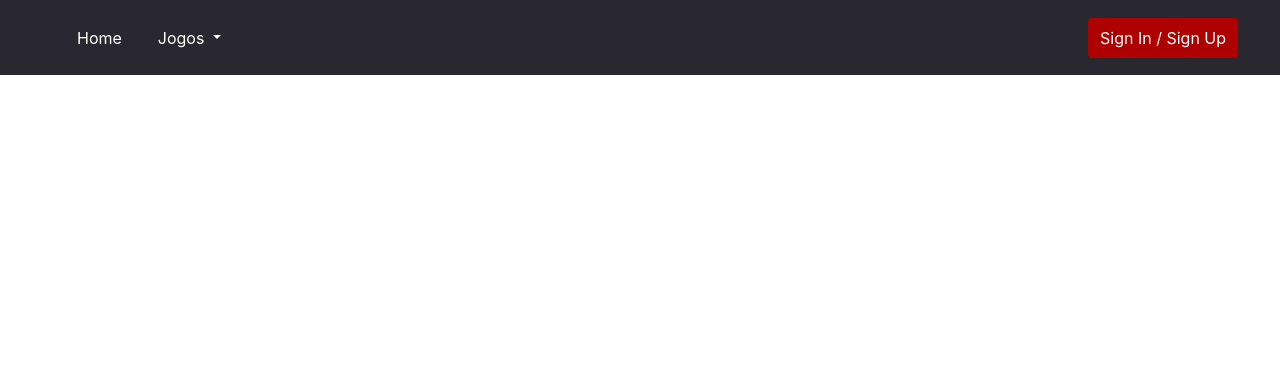
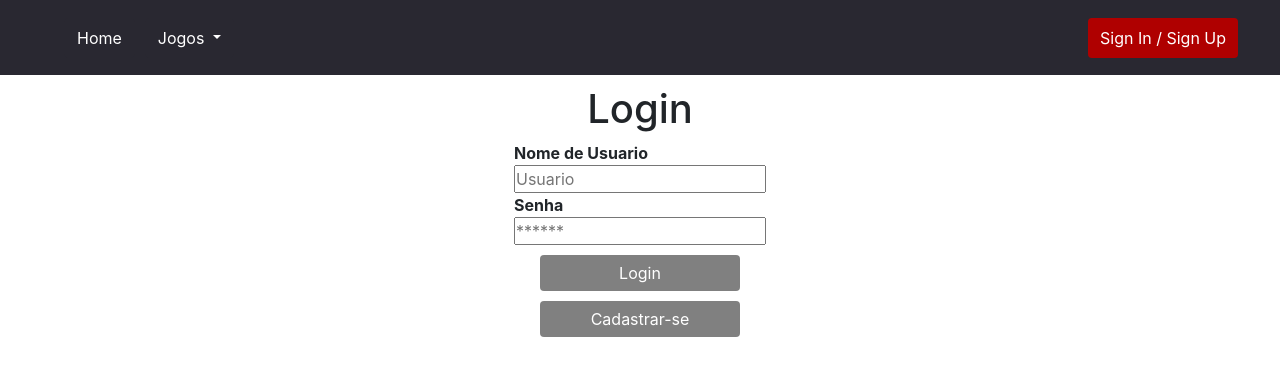
Before and after one commit to RodrigoDiJorge/Cass.ino, an Angular app: page /login in a window 1280 px wide. Before the commit this address led to /. Shown: the top 376 px of the page. Built offline with nearby package versions, Linux system fonts and the light colour scheme.

Commit message:
basico da tela de login

```diff
--- a/src/app/front/cadastrar/cadastrar.component.css
+++ b/src/app/front/cadastrar/cadastrar.component.css
@@ -19,7 +19,7 @@
     margin: 0 auto;
     display: block;
 }
-#ccf-Confirmar
+#ccf-Confirmar, #ccf-Voltar
 {
     margin-top: 10px;
     width: 200px;
@@ -27,7 +27,7 @@
     background-color: grey;
     border: grey;
 }
-#ccf-Confirmar:focus
+#ccf-Confirmar:focus, #ccf-Voltar:focus
 {
     box-shadow: 0 0 0 0.2em black;
 }
--- a/src/app/front/cadastrar/cadastrar.component.html
+++ b/src/app/front/cadastrar/cadastrar.component.html
@@ -16,5 +16,8 @@
         <button id="ccf-Confirmar" type="button" class="btn btn-primary" routerLink="/home">
             Confirmar Cadastro
         </button>
+        <button id="ccf-Voltar" type="button" class="btn btn-primary" routerLink="/login">
+            Voltar
+        </button>
     </div>
 </div>
--- a/src/app/front/header/header.component.html
+++ b/src/app/front/header/header.component.html
@@ -23,7 +23,7 @@
 
         </nav>
         <div id="hc-Login">
-            <button id="hcl-Button" type="button" class="btn btn-primary" routerLink="cadastrar">
+            <button id="hcl-Button" type="button" class="btn btn-primary" routerLink="login">
                 Sign In / Sign Up
             </button>
         </div>
--- a/src/app/front/login/login.component.css
+++ b/src/app/front/login/login.component.css
@@ -0,0 +1,33 @@
+#l-Content
+{
+    height: 530px;
+}
+#lc-Form
+{
+    padding-top: 10px;
+    margin: 0 auto;
+    width: 60%;
+    display: flex;
+    flex-direction: column;
+}
+#lc-Form h1
+{
+    text-align: center;
+}
+#lc-Form label
+{
+    margin: 0 auto;
+    display: block;
+}
+#lcf-Cadastrar, #lcf-Login
+{
+    margin-top: 10px;
+    width: 200px;
+    align-self: center;
+    background-color: grey;
+    border: grey;
+}
+#lcf-Confirmar:focus , #lcf-Login:focus
+{
+    box-shadow: 0 0 0 0.2em black;
+}
--- a/src/app/front/login/login.component.html
+++ b/src/app/front/login/login.component.html
@@ -1 +1,17 @@
-<p>login works!</p>
+<div id="l-Content">
+    <div id="lc-Form">
+        <h1>Login</h1>
+        <label for="Username"><b>Nome de Usuario</b><br>
+            <input id="Username" type="text" placeholder="Usuario">
+        </label>
+        <label for="Password"><b>Senha</b><br>
+            <input id="Password" type="password" placeholder="******">
+        </label>
+        <button id="lcf-Login" type="button" class="btn btn-primary" routerLink="/home">
+            Login
+        </button>
+        <button id="lcf-Cadastrar" type="button" class="btn btn-primary" routerLink="/cadastrar">
+            Cadastrar-se
+        </button>
+    </div>
+</div>
```
Also changed, not shown: src/app/app-routing.module.ts (+6 -1 lines).
